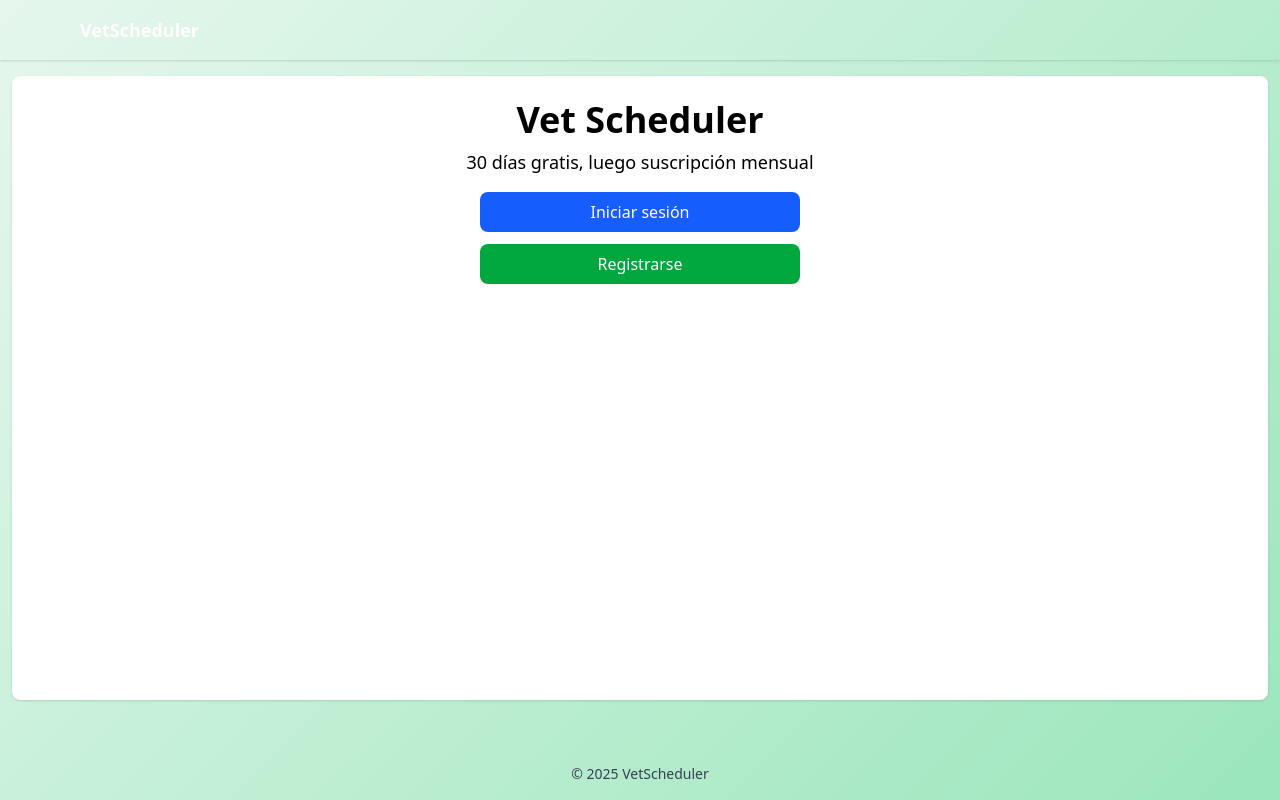
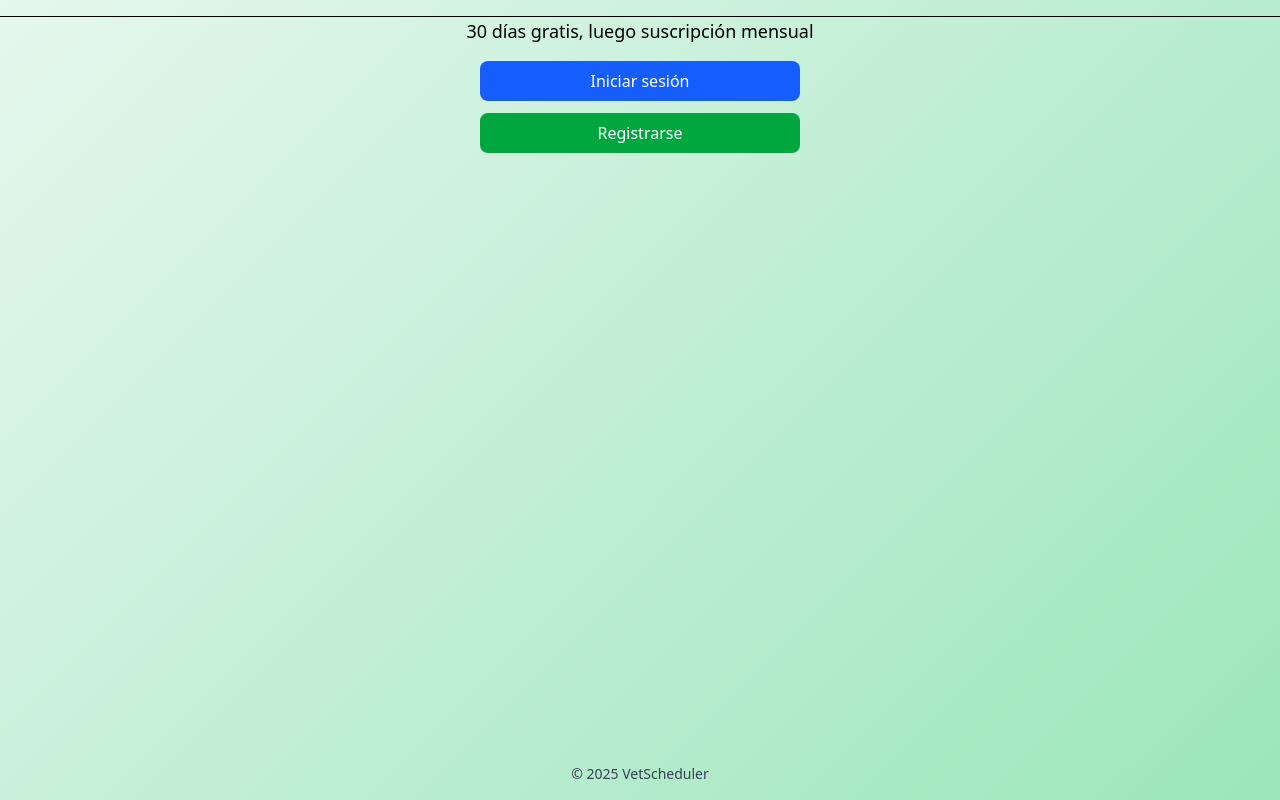
Before and after one commit to PulpFictionApps/Veterinaria, a Next.js app in the folder frontend/: page / in a window 1280 px wide. Built offline with nearby package versions, Linux system fonts and the light colour scheme.

Commit message:
agenda teste

```diff
--- a/frontend/src/app/dashboard/appointments/page.tsx
+++ b/frontend/src/app/dashboard/appointments/page.tsx
@@ -30,6 +30,7 @@ export default function AppointmentsPage() {
   const [loading, setLoading] = useState(true);
   const [editing, setEditing] = useState<null | Appointment>(null);
   const [editDate, setEditDate] = useState('');
+  const [editSlotId, setEditSlotId] = useState<number | ''>('');
   const [editReason, setEditReason] = useState('');
   const [filter, setFilter] = useState<'all' | 'today' | 'upcoming' | 'past'>('all');
   const [searchTerm, setSearchTerm] = useState('');
@@ -73,16 +74,22 @@ export default function AppointmentsPage() {
     function openEdit(appointment: Appointment) {
       setEditing(appointment);
       setEditDate(appointment.date);
+      setEditSlotId('');
       setEditReason(appointment.reason || '');
     }
 
     async function submitEdit() {
       if (!editing) return;
       try {
+        const payload: any = { reason: editReason };
+        // prefer slotId when provided to avoid timezone/precision issues
+        if (editSlotId) payload.slotId = Number(editSlotId);
+        else payload.date = editDate;
+
         const res = await authFetch(`/appointments/${editing.id}`, {
           method: 'PATCH',
           headers: { 'Content-Type': 'application/json' },
-          body: JSON.stringify({ date: editDate, reason: editReason }),
+          body: JSON.stringify(payload),
         });
         if (!res.ok) {
           const err = await res.json().catch(() => ({ error: 'Error' }));
@@ -318,6 +325,9 @@ export default function AppointmentsPage() {
         <div className="fixed inset-0 bg-black/40 flex items-center justify-center z-50">
           <div className="bg-white rounded-lg p-6 w-full max-w-md">
             <h3 className="text-lg font-semibold mb-4">Editar Cita</h3>
+            <label className="block text-sm mb-1">Slot ID (opcional)</label>
+            <input value={editSlotId} onChange={e => setEditSlotId(e.target.value ? Number(e.target.value) : '')} placeholder="ej. 123" className="w-full p-2 border mb-2" />
+            <p className="text-xs text-gray-500 mb-2">Si completas Slot ID se usará ese slot para reprogramar. Si lo dejas vacío, ingresa Fecha y hora (ISO).</p>
             <label className="block text-sm mb-1">Fecha y hora (ISO)</label>
             <input value={editDate} onChange={e => setEditDate(e.target.value)} className="w-full p-2 border mb-3" />
             <label className="block text-sm mb-1">Motivo</label>
--- a/frontend/src/app/layout.tsx
+++ b/frontend/src/app/layout.tsx
@@ -6,13 +6,13 @@ import Footer from '@/components/Footer';
 export default function RootLayout({ children }: { children: React.ReactNode }) {
   return (
     <html lang="es">
-      <body className="h-screen bg-gray-50">
+      <body className="min-h-screen bg-gray-50">
         <AuthProvider>
-          <div className="h-full flex flex-col">
+          <div className="min-h-screen flex flex-col">
+            {/* header kept minimal; content should be full-bleed */}
             <Header />
-            {/* main should fill remaining space; on small screens be full-bleed and inner card scrolls */}
-            <main className="flex-1 w-full max-w-full sm:max-w-7xl mx-auto px-0 sm:px-3 py-0 sm:py-4 flex min-h-0 pb-28 sm:pb-12">
-              <div className="flex-1 min-h-0 bg-white sm:bg-white rounded-none sm:rounded-lg shadow-none sm:shadow-sm p-4 sm:p-6 overflow-auto">
+            <main className="flex-1 w-full mx-auto px-0 py-0 min-h-0 overflow-hidden">
+              <div className="w-full h-full flex min-h-0">
                 {children}
               </div>
             </main>
--- a/frontend/src/app/page.tsx
+++ b/frontend/src/app/page.tsx
@@ -5,7 +5,6 @@ import Link from 'next/link';
 export default function HomePage() {
   return (
       <div className="flex flex-col items-center text-center w-full px-4">
-  <h1 className="text-2xl sm:text-4xl font-bold mb-2">Vet Scheduler</h1>
         <p className="text-base sm:text-lg mb-4">30 días gratis, luego suscripción mensual</p>
         <div className="flex flex-col gap-3 w-full max-w-xs">
           <Link href="/login" className="w-full text-center px-4 py-2 bg-blue-600 text-white rounded-lg hover:bg-blue-700 transition">
--- a/frontend/src/components/Header.tsx
+++ b/frontend/src/components/Header.tsx
@@ -4,11 +4,11 @@ import Link from 'next/link';
 
 export default function Header() {
   return (
-    <header className="w-full bg-gradient-to-r from-greenbrand-400 to-greenbrand-200 shadow-sm py-4">
+    // minimal topbar with subtle brand border
+    <header className="w-full bg-transparent py-2 border-b border-brand-100">
       <div className="max-w-6xl mx-auto px-4 flex items-center justify-between">
-        <Link href="/" className="text-white font-bold text-lg">VetScheduler</Link>
-        <nav className="flex gap-3">
-        </nav>
+        <div />
+        <nav className="flex gap-3" />
       </div>
     </header>
   );
--- a/frontend/src/components/Navbar.tsx
+++ b/frontend/src/components/Navbar.tsx
@@ -1,7 +1,7 @@
 export default function Navbar() {
   return (
-    <nav className="bg-blue-600 text-white p-4 shadow-md sticky top-0 z-10 flex justify-between items-center">
-      <h1 className="text-xl font-bold">Vet Scheduler</h1>
+    <nav className="bg-transparent text-gray-700 p-2 sticky top-0 z-10 flex justify-between items-center">
+      <div />
     </nav>
   );
 }
--- a/frontend/src/components/Sidebar.tsx
+++ b/frontend/src/components/Sidebar.tsx
@@ -18,27 +18,26 @@ export default function Sidebar() {
   ];
 
   return (
-    <aside className="w-64 bg-white shadow-lg border-r border-gray-200 hidden lg:block">
-      <div className="p-6 sticky top-4 max-h-[calc(100vh-4rem)] overflow-auto">
+    <aside className="w-64 bg-white border-r border-gray-200 hidden lg:block h-screen sticky top-0">
+      <div className="p-4 sticky top-0 h-full overflow-auto">
         {/* Logo */}
-        <div className="flex items-center mb-8">
-          <div className="w-8 h-8 bg-blue-600 rounded-lg flex items-center justify-center mr-3">
+        <div className="flex items-center mb-6">
+          <div className="w-8 h-8 bg-brand-500 rounded-lg flex items-center justify-center mr-3">
             <span className="text-white text-sm font-bold">V</span>
           </div>
-          <h2 className="text-xl font-bold text-gray-900">Veterinaria</h2>
+          <h2 className="text-lg font-semibold text-gray-900">Veterinaria</h2>
         </div>
 
         {/* Navigation */}
         <nav>
-          <ul className="space-y-2">
+          <ul className="space-y-1">
             {menuItems.map((item) => (
               <li key={item.href}>
                 <Link
                   href={item.href}
-                  className={`flex items-center px-4 py-3 rounded-lg transition-colors ${
-                    pathname === item.href
-                      ? 'bg-blue-50 text-blue-700 border-r-2 border-blue-700'
-                      : 'text-gray-700 hover:bg-gray-50'
+                  className={`flex items-center px-4 py-3 rounded-lg transition-colors ${pathname && pathname.startsWith(item.href)
+                    ? 'bg-brand-50 text-brand-700 border-r-2 border-brand-700'
+                    : 'text-gray-700 hover:bg-gray-50'
                   }`}
                 >
                   <span className="text-lg mr-3">{item.icon}</span>
@@ -48,12 +47,12 @@ export default function Sidebar() {
             ))}
           </ul>
 
-          <div className="mt-6 border-t pt-4">
+          <div className="mt-4 border-t pt-3">
             <h4 className="text-xs text-gray-400 uppercase mb-2 px-4">Cuenta</h4>
             <ul className="space-y-2">
               {secondary.map(item => (
                 <li key={item.href}>
-                  <Link href={item.href} className={`flex items-center px-4 py-3 rounded-lg transition-colors ${pathname === item.href ? 'bg-blue-50 text-blue-700 border-r-2 border-blue-700' : 'text-gray-700 hover:bg-gray-50'}`}>
+                  <Link href={item.href} className={`flex items-center px-4 py-3 rounded-lg transition-colors ${pathname && pathname.startsWith(item.href) ? 'bg-blue-50 text-blue-700 border-r-2 border-blue-700' : 'text-gray-700 hover:bg-gray-50'}`}>
                     <span className="text-lg mr-3">{item.icon}</span>
                     <span className="font-medium">{item.label}</span>
                   </Link>
--- a/frontend/tailwind.config.cjs
+++ b/frontend/tailwind.config.cjs
@@ -4,21 +4,33 @@ module.exports = {
   theme: {
     extend: {
       colors: {
-        greenbrand: {
-          50: '#f3fbf6',
-          100: '#e6f7ed',
-          200: '#c0efd5',
-          300: '#9be6bc',
-          400: '#55d694',
-          500: '#2cc67a',
-          600: '#22a763',
-          700: '#1a7f4c',
-          800: '#135b37',
-          900: '#0b3b24'
+        brand: {
+          50: '#f7fbfb',
+          100: '#eaf7f7',
+          200: '#cfeff0',
+          300: '#a7e6e4',
+          400: '#59d7cc',
+          500: '#2fbfb4',
+          600: '#26998f',
+          700: '#1d736b',
+          800: '#145048',
+          900: '#0b2b2a'
+        },
+        accent: {
+          50: '#fff6f5',
+          100: '#ffebe9',
+          200: '#ffd6d2',
+          300: '#ffb8ad',
+          400: '#ff8a74',
+          500: '#ff6f58',
+          600: '#ff4f36',
+          700: '#d43d2b',
+          800: '#a82b20',
+          900: '#691713'
         }
       },
       backgroundImage: {
-        'green-gradient': 'linear-gradient(135deg, #dff8ec 0%, #a6f0c9 50%, #55d694 100%)',
+        'brand-gradient': 'linear-gradient(135deg, #eaf7f7 0%, #a7e6e4 50%, #59d7cc 100%)',
         'soft-gradient': 'linear-gradient(180deg, rgba(255,255,255,0.6), rgba(255,255,255,0.2))'
       }
     }
```
Also changed, not shown: 1 other file (tests, documents, lock files or other folders).
